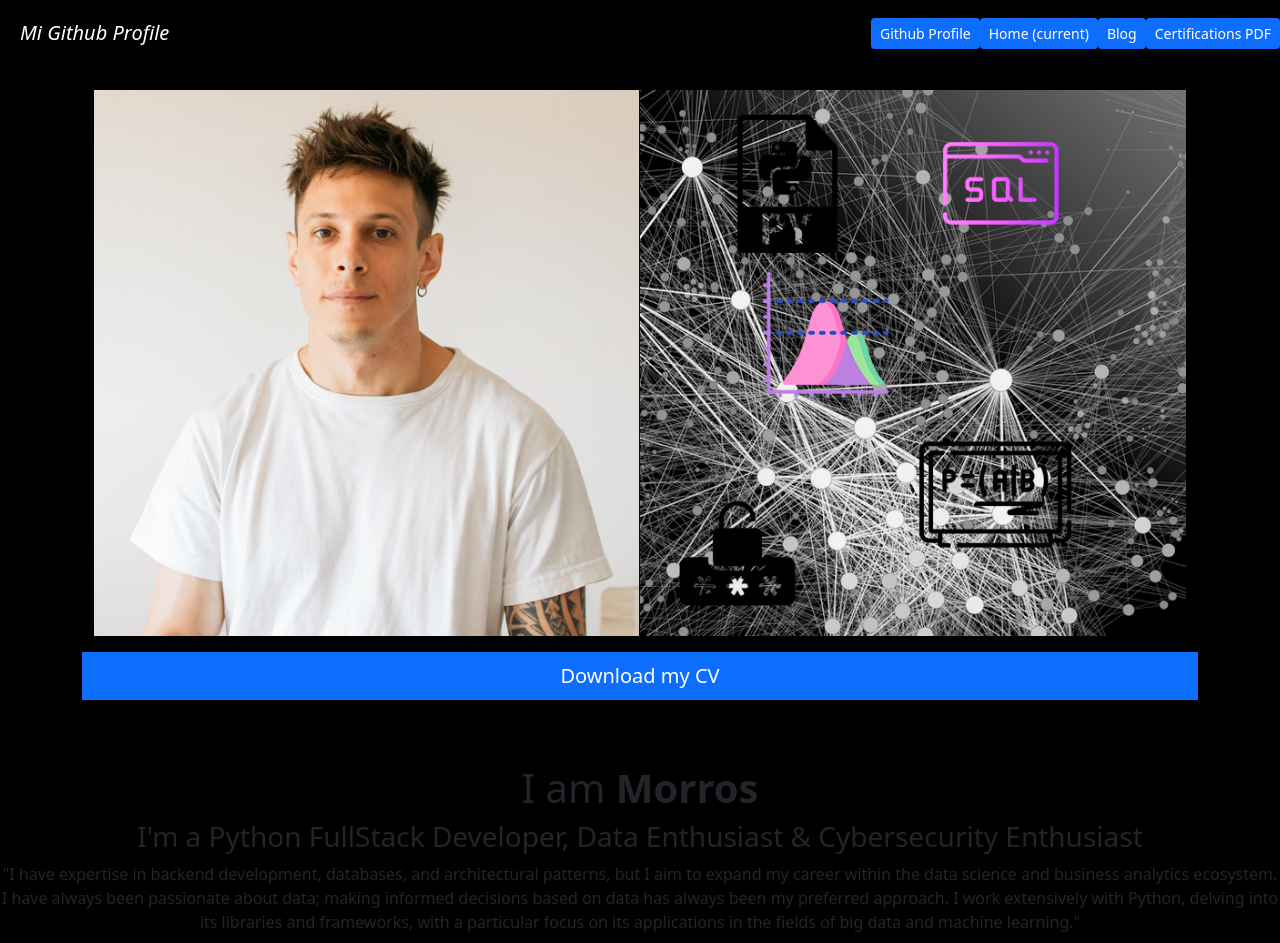
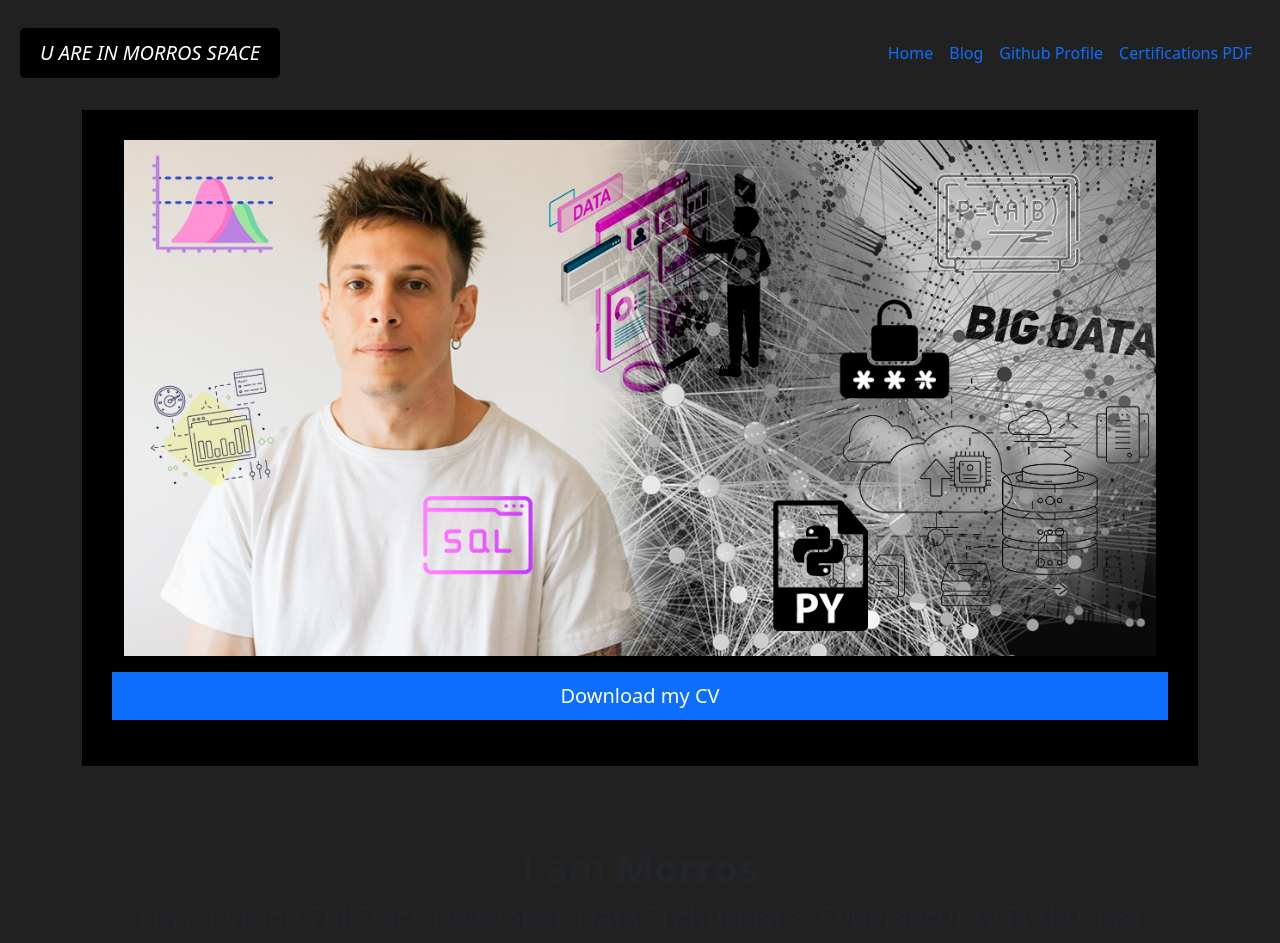
Before and after one commit to morroshub/porfoliowebdjango, a Django app: page / in a window 1280 px wide. Shown: the top 943 px of the page. Run offline with Django 4.2, Linux system fonts and the light colour scheme; data comes from the database, SQL or seed files in the repository.

Commit message:
se cambio la imagen del home, se realizaron ajustes en el css.main , se realizaron detalles esteticos en el home, cambio de texto

```diff
--- a/porfolio/static/main.css
+++ b/porfolio/static/main.css
@@ -1,6 +1,6 @@
 body {
-    background: #000000;
-  }
+  background: #ccc; /* Cambia el color de fondo a gris */
+}
 
   .bg-black {
     background: #000000;
@@ -17,3 +17,48 @@ body {
     padding: 10px 20px; /* Añade relleno para espaciado */
     border-radius: 5px; /* Agrega bordes redondeados para resaltar */
   }
+
+
+
+  /* Agrega un espacio alrededor del cuerpo de la página */
+body {
+  background: #212121;
+  margin: 20px; /* Ajusta el margen exterior */
+}
+
+/* Espaciado y borde para la cabecera */
+.bg-black {
+  background: #212121;
+  padding: 30px; /* Agrega relleno para espaciado */
+  margin-bottom: 30px; /* Agrega margen en la parte inferior */
+}
+
+/* Estilo para las tarjetas de proyectos al pasar el mouse */
+.card-project:hover {
+  border: 5px solid #eee;
+  cursor: pointer;
+}
+
+/* Estilo para el enlace de la marca de navegación */
+.navbar-brand {
+  background-color: rgb(0, 0, 0);
+  color: white;
+  padding: 10px 20px;
+  border-radius: 5px;
+  margin-right: 20px; /* Agrega margen en el lado derecho para separar otros elementos */
+}
+
+
+
+/* Establece una altura fija para el contenedor de la imagen */
+.image-container {
+  height: 360px;
+  overflow: hidden; /* Evita que la imagen desborde el contenedor */
+}
+
+/* Controla cómo se ajusta la imagen dentro del contenedor */
+.card-img-top {
+  width: 100%;
+  height: auto;
+  object-fit: cover;
+}
--- a/porfolio/templates/home.html
+++ b/porfolio/templates/home.html
@@ -12,7 +12,7 @@
 <header class="row bg-black">
   <div class="col-md-12">
   <img src="{% static 'porfolio/CV-LUCASMORRONE-PYTHON-DEV.png' %}" class="img-fluid" /></div>
-  <a class="btn btn-primary btn-lg rounded-0 my-3" href="{% static 'porfolio/LucasMorrone-Dev-python-data.pdf' %}">Download my CV</a>
+  <a class="btn btn-primary btn-lg rounded-0 my-3" href="{% static 'porfolio/LucasMorrone-Dev-python-data.pdf' %}" target="_blank">Download my CV</a>
   <meta name="viewport" content="width=device-width, initial-scale=1.0">
   </div>
 </header>
@@ -22,10 +22,10 @@
 
     <h1>I am <strong>Morros</strong></h1>
     <h3>I'm a Python FullStack Developer, Data Enthusiast & Cybersecurity Enthusiast</h3>
-    <p>"I have expertise in backend development, databases, and architectural patterns, but I aim to expand my career within the data science and business analytics ecosystem. I have always been passionate about data; making informed decisions based on data has always been my preferred approach. I work extensively with Python, delving into its libraries and frameworks, with a particular focus on its applications in the fields of big data and machine learning."</p>
+    <p>I have expertise in backend development, databases, and architectural patterns, but I aim to expand my career within the data science and business analytics ecosystem. I have always been passionate about data; making informed decisions based on data has always been my preferred approach. I work extensively with Python, delving into its libraries and frameworks, with a particular focus on its applications in the fields of big data and machine learning.</p>
 
     {% for project in projects %}
-    <div class="col-md-4 mb-4"> <!-- Cambiamos el valor de 'p-4' por 'mb-4' para agregar margen inferior -->
+    <div class="col-md-4 mb-4">
       <div class="card bg-black card-project">
         <img src="{{project.image.url }}" class="card-img-top img-fluid" style="height: 220px; object-fit: cover;">
         <!-- Establecemos un tamaño fijo para la imagen (height) y controlamos cómo se ajusta en el contenedor (object-fit) -->
--- a/porfolio/templates/partials/navbar.html
+++ b/porfolio/templates/partials/navbar.html
@@ -1,23 +1,23 @@
 {% load static %}
 
 <nav class="navbar navbar-expand-lg">
-  <a class="navbar-brand FW-bold fst-italic" href="#">Mi Github Profile</a>
+  <a class="navbar-brand FW-bold fst-italic" href="#">U ARE IN MORROS SPACE</a>
   <button class="navbar-toggler" type="button" data-toggle="collapse" data-target="#navbarNavDropdown" aria-controls="navbarNavDropdown" aria-expanded="false" aria-label="Toggle navigation">
     <span class="navbar-toggler-icon"></span>
   </button>
   <div class="collapse navbar-collapse" id="navbarNavDropdown">
     <ul class="navbar-nav ms-auto">
-      <li class="nav-item active">
-        <a class="btn btn-primary btn-sm" href="https://www.github.com/morroshub" target="_blank">Github Profile</a>
+    </li>
+    <li class="nav-item mr-2">
+      <a class="nav-link" href="{% url 'home' %}">Home <span class="sr-only"></span></a>
+    </li>
+        <a class="nav-link" href="{% url 'blog-posts:posts' %}">Blog</a>
       </li>
       <li class="nav-item">
-        <a class="btn btn-primary btn-sm" href="{% url 'home' %}">Home <span class="sr-only">(current)</span></a>
-      </li>
-      <li class="nav-item">
-        <a class="btn btn-primary btn-sm" href="{% url 'blog-posts:posts' %}">Blog</a>
-      </li>
-      <li class="nav-item">
-        <a class="btn btn-primary btn-sm" href="{% static 'porfolio/LucasMorrone-Dev-python-data.pdf' %}" target="_blank">Certifications PDF</a>
+        <li class="nav-item active mr-2">
+          <a class="nav-link" href="https://www.github.com/morroshub" target="_blank">Github Profile</a>
+        <li class="nav-item mr-2">
+        <a class="nav-link" href="{% static 'porfolio/LucasMorrone-Dev-python-data.pdf' %}" target="_blank">Certifications PDF</a>
       </li>
     </ul>
   </div>
```
Also changed, not shown: porfolio/static/porfolio/CV-LUCASMORRONE-PYTHON-DEV.png, 2 other files.
